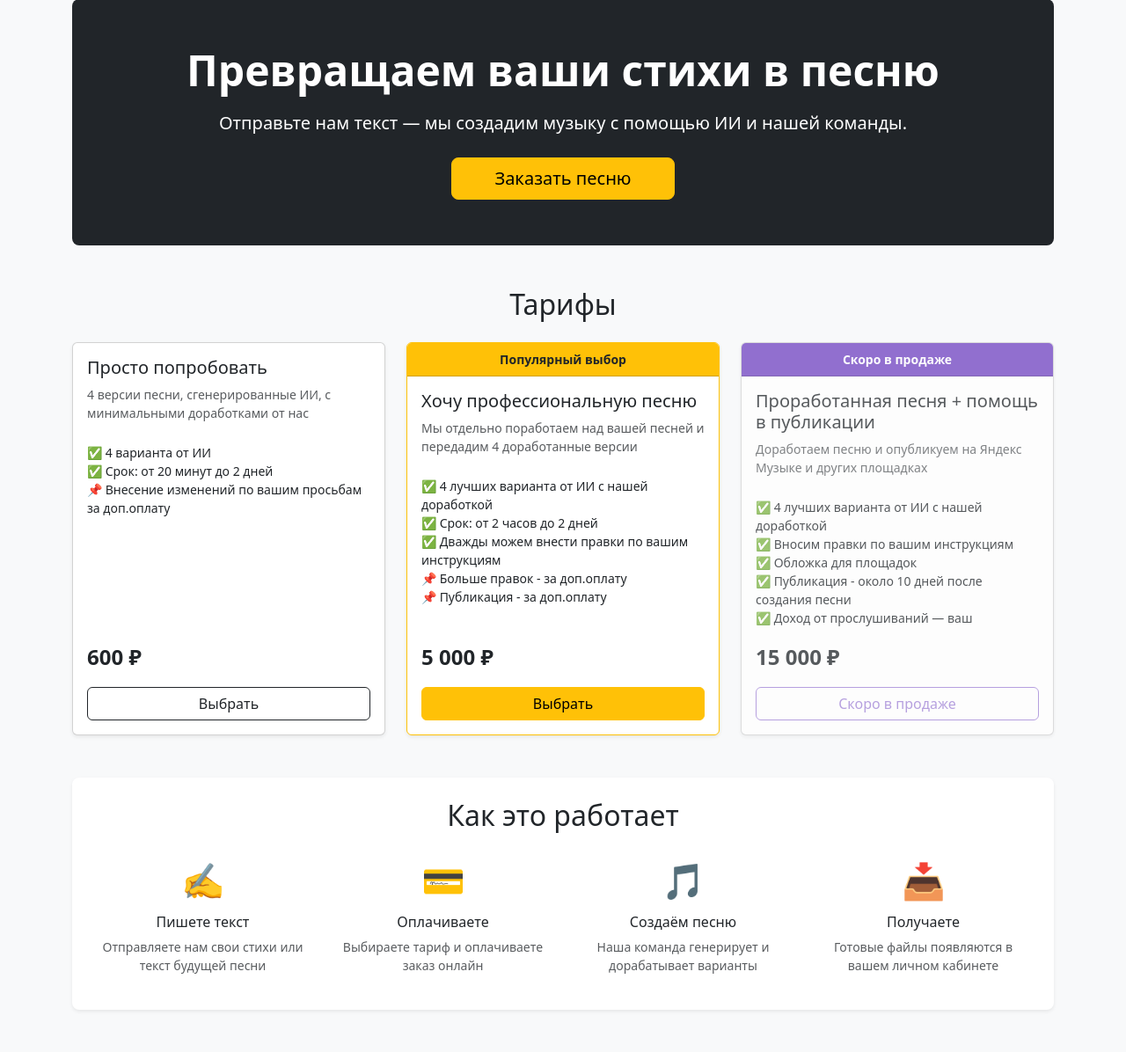
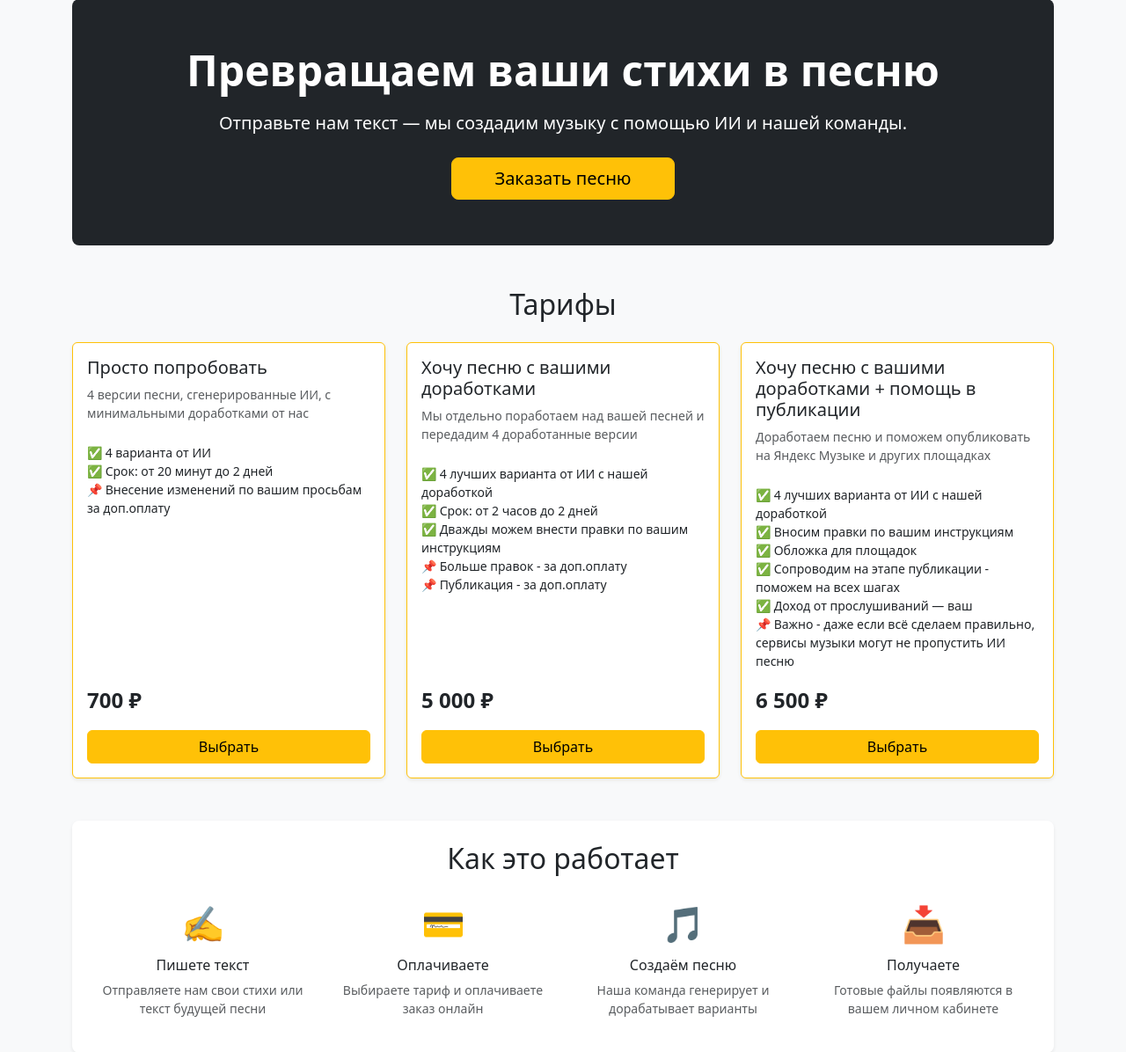
Before and after one commit to olgaveretina/sozdampesnu, a Laravel app: page / in a window 1280 px wide. Shown: the part 81-1277 px from the top of the page at 88% size. Run offline with Laravel 12, Linux system fonts and the light colour scheme.

Commit message:
Update tarifs

```diff
--- a/app/Filament/Resources/OrderResource.php
+++ b/app/Filament/Resources/OrderResource.php
@@ -30,7 +30,7 @@ class OrderResource extends Resource
                 Forms\Components\TextInput::make('performer_name')->label('Исполнитель')->disabled(),
                 Forms\Components\TextInput::make('song_name')->label('Название песни')->disabled(),
                 Forms\Components\Select::make('plan')->label('Тариф')
-                    ->options(collect(Order::PLANS)->map(fn($p) => $p['name']))->disabled(),
+                    ->options(collect(Order::plans())->map(fn($p) => $p['name']))->disabled(),
                 Forms\Components\Select::make('status')->label('Статус')
                     ->options(Order::STATUSES)->disabled(),
                 Forms\Components\TextInput::make('amount_paid')->label('Оплачено (₽)')->disabled(),
@@ -57,7 +57,7 @@ class OrderResource extends Resource
                 Tables\Columns\TextColumn::make('performer_name')->label('Исполнитель')->searchable(),
                 Tables\Columns\TextColumn::make('user.name')->label('Клиент')->searchable(),
                 Tables\Columns\TextColumn::make('plan')->label('Тариф')
-                    ->formatStateUsing(fn($state) => Order::PLANS[$state]['name'] ?? $state),
+                    ->formatStateUsing(fn($state) => Order::plans()[$state]['name'] ?? $state),
                 Tables\Columns\BadgeColumn::make('status')->label('Статус')
                     ->formatStateUsing(fn($state) => Order::STATUSES[$state] ?? $state)
                     ->colors([
@@ -76,7 +76,7 @@ class OrderResource extends Resource
                 Tables\Filters\SelectFilter::make('status')->label('Статус')
                     ->options(Order::STATUSES),
                 Tables\Filters\SelectFilter::make('plan')->label('Тариф')
-                    ->options(collect(Order::PLANS)->map(fn($p) => $p['name'])),
+                    ->options(collect(Order::plans())->map(fn($p) => $p['name'])),
             ])
             ->actions([
                 Tables\Actions\Action::make('changeStatus')
--- a/app/Http/Controllers/OrderController.php
+++ b/app/Http/Controllers/OrderController.php
@@ -46,7 +46,7 @@ class OrderController extends Controller
                 ->withInput();
         }
 
-        $basePrice      = Order::PLANS[$plan]['price'];
+        $basePrice      = Order::plans()[$plan]['price'];
         $discountAmount = 0;
         $promoCodeId    = null;
         $giftCertCode   = null;
@@ -215,7 +215,7 @@ class OrderController extends Controller
         abort_if(!in_array($order->status, ['generated', 'completed', 'sent_for_revision', 'new']), 403);
 
         $toPlan = $order->plan + 1;
-        $prices = Order::PLANS;
+        $prices = Order::plans();
         $amount = $prices[$toPlan]['price'] - $prices[$order->plan]['price'];
 
         $upgrade = $order->upgrades()->create([
--- a/app/Http/Controllers/PaymentController.php
+++ b/app/Http/Controllers/PaymentController.php
@@ -76,7 +76,7 @@ class PaymentController extends Controller
                 'plan'   => $payable->to_plan,
                 'status' => 'sent_for_revision',
             ]);
-            $toPlanName = Order::PLANS[$payable->to_plan]['name'];
+            $toPlanName = Order::plans()[$payable->to_plan]['name'];
             $comment = "Тариф улучшен до «{$toPlanName}». Отправлен на доработку.";
             $payable->order->statusLogs()->create([
                 'status'  => 'sent_for_revision',
--- a/app/Services/TelegramService.php
+++ b/app/Services/TelegramService.php
@@ -31,7 +31,7 @@ class TelegramService
 
     public function notifyNewOrder(Order $order): void
     {
-        $planName  = Order::PLANS[$order->plan]['name'];
+        $planName  = Order::plans()[$order->plan]['name'];
         $amount    = number_format($order->amount_paid, 0, '.', ' ');
         $userName  = $order->user->name;
         $userEmail = $order->user->email;
--- a/app/Services/YooKassaService.php
+++ b/app/Services/YooKassaService.php
@@ -45,7 +45,7 @@ class YooKassaService
 
     public function createUpgradePayment(\App\Models\Payment $payment, \App\Models\Order $order, \App\Models\OrderUpgrade $upgrade): string
     {
-        $toPlan = \App\Models\Order::PLANS[$upgrade->to_plan]['name'];
+        $toPlan = \App\Models\Order::plans()[$upgrade->to_plan]['name'];
 
         $response = $this->client->createPayment([
             'amount' => [
--- /dev/null
+++ b/config/plans.php
@@ -0,0 +1,16 @@
+<?php
+
+return [
+    1 => [
+        'name'  => 'Просто попробовать',
+        'price' => 700,
+    ],
+    2 => [
+        'name'  => 'Хочу песню с вашими доработками',
+        'price' => 5000,
+    ],
+    3 => [
+        'name'  => 'Хочу песню с вашими доработками + помощь в публикации',
+        'price' => 6500,
+    ],
+];
--- a/resources/views/home.blade.php
+++ b/resources/views/home.blade.php
@@ -18,9 +18,9 @@
 <div class="row g-4 mb-5">
 
     <div class="col-md-4">
-        <div class="card h-100 shadow-sm">
+        <div class="card h-100 shadow-sm border-warning">
             <div class="card-body d-flex flex-column">
-                <h5 class="card-title">Просто попробовать</h5>
+                <h5 class="card-title">{{ config('plans.1.name') }}</h5>
                 <p class="text-muted small">4 версии песни, сгенерированные ИИ, с минимальными доработками от нас</p>
                 <ul class="list-unstyled small mt-2">
                     <li>✅ 4 варианта от ИИ</li>
@@ -28,8 +28,8 @@
                     <li>📌 Внесение изменений по вашим просьбам за доп.оплату</li>
                 </ul>
                 <div class="mt-auto">
-                    <p class="fs-4 fw-bold mb-3">600 ₽</p>
-                    <a href="{{ route('orders.create') }}?plan=1" class="btn btn-outline-dark w-100">Выбрать</a>
+                    <p class="fs-4 fw-bold mb-3">{{ number_format(config('plans.1.price'), 0, '.', ' ') }} ₽</p>
+                    <a href="{{ route('orders.create') }}?plan=1" class="btn btn-warning w-100">Выбрать</a>
                 </div>
             </div>
         </div>
@@ -37,9 +37,8 @@
 
     <div class="col-md-4">
         <div class="card h-100 shadow-sm border-warning">
-            <div class="card-header bg-warning text-dark text-center small fw-bold">Популярный выбор</div>
             <div class="card-body d-flex flex-column">
-                <h5 class="card-title">Хочу профессиональную песню</h5>
+                <h5 class="card-title">{{ config('plans.2.name') }}</h5>
                 <p class="text-muted small">Мы отдельно поработаем над вашей песней и передадим 4 доработанные версии</p>
                 <ul class="list-unstyled small mt-2">
                     <li>✅ 4 лучших варианта от ИИ с нашей доработкой</li>
@@ -49,7 +48,7 @@
                     <li>📌 Публикация - за доп.оплату</li>
                 </ul>
                 <div class="mt-auto">
-                    <p class="fs-4 fw-bold mb-3">5 000 ₽</p>
+                    <p class="fs-4 fw-bold mb-3">{{ number_format(config('plans.2.price'), 0, '.', ' ') }} ₽</p>
                     <a href="{{ route('orders.create') }}?plan=2" class="btn btn-warning w-100">Выбрать</a>
                 </div>
             </div>
@@ -57,21 +56,21 @@
     </div>
 
     <div class="col-md-4">
-        <div class="card h-100 shadow-sm opacity-75">
-            <div class="card-header text-white text-center small fw-bold" style="background-color: #6f42c1;">Скоро в продаже</div>
+        <div class="card h-100 shadow-sm border-warning">
             <div class="card-body d-flex flex-column">
-                <h5 class="card-title">Проработанная песня + помощь в публикации</h5>
-                <p class="text-muted small">Доработаем песню и опубликуем на Яндекс Музыке и других площадках</p>
+                <h5 class="card-title">{{ config('plans.3.name') }}</h5>
+                <p class="text-muted small">Доработаем песню и поможем опубликовать на Яндекс Музыке и других площадках</p>
                 <ul class="list-unstyled small mt-2">
                     <li>✅ 4 лучших варианта от ИИ с нашей доработкой</li>
                     <li>✅ Вносим правки по вашим инструкциям</li>
                     <li>✅ Обложка для площадок</li>
-                    <li>✅ Публикация - около 10 дней после создания песни</li>
+                    <li>✅ Сопроводим на этапе публикации - поможем на всех шагах</li>
                     <li>✅ Доход от прослушиваний — ваш</li>
+                    <li>📌 Важно - даже если всё сделаем правильно, сервисы музыки могут не пропустить ИИ песню</li>
                 </ul>
                 <div class="mt-auto">
-                    <p class="fs-4 fw-bold mb-3">15 000 ₽</p>
-                    <button class="btn w-100" style="border-color: #6f42c1; color: #6f42c1; opacity: 0.65;" disabled>Скоро в продаже</button>
+                    <p class="fs-4 fw-bold mb-3">{{ number_format(config('plans.3.price'), 0, '.', ' ') }} ₽</p>
+                    <a href="{{ route('orders.create') }}?plan=3" class="btn btn-warning w-100">Выбрать</a>
                 </div>
             </div>
         </div>
--- a/resources/views/layouts/app.blade.php
+++ b/resources/views/layouts/app.blade.php
@@ -27,6 +27,11 @@
                 <li class="nav-item">
                     <a class="nav-link {{ request()->routeIs('certificates.*') ? 'active' : '' }}" href="{{ route('certificates.index') }}">Подарочные сертификаты</a>
                 </li>
+                @auth
+                <li class="nav-item">
+                    <a class="nav-link {{ request()->routeIs('profile') ? 'active' : '' }}" href="{{ route('profile') }}">Мои заказы</a>
+                </li>
+                @endauth
             </ul>
             <ul class="navbar-nav ms-auto">
                 @auth
--- a/resources/views/orders/create.blade.php
+++ b/resources/views/orders/create.blade.php
@@ -15,7 +15,7 @@
                     {{-- Plan selection --}}
                     <h5 class="mb-3">Выберите тариф</h5>
                     <div class="row g-3 mb-4">
-                        @foreach(\App\Models\Order::PLANS as $planId => $plan)
+                        @foreach(\App\Models\Order::plans() as $planId => $plan)
                             @if($planId == 3)
                                 <div class="col-md-4">
                                     <div class="card h-100 border-2 opacity-50" style="cursor:not-allowed">
```
Also changed, not shown: app/Models/Order.php (+5 -6 lines), docs/orders.md (+6 -4 lines), docs/plan-upgrade.md (+4 -2 lines), resources/views/certificates/index.blade.php (+6 -6 lines), docs/README.md.
